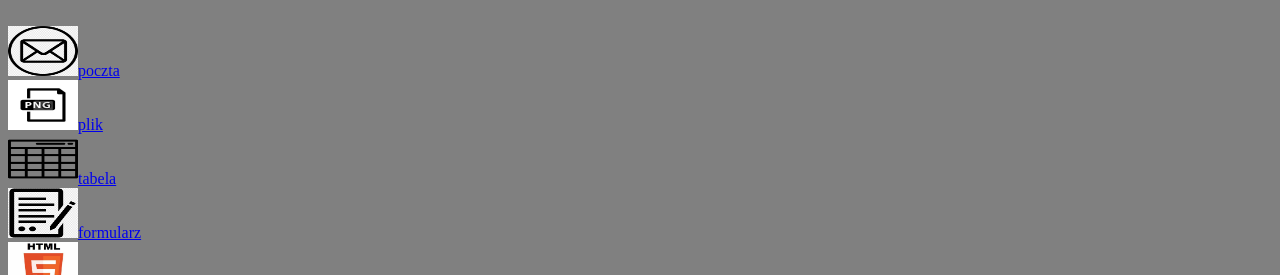
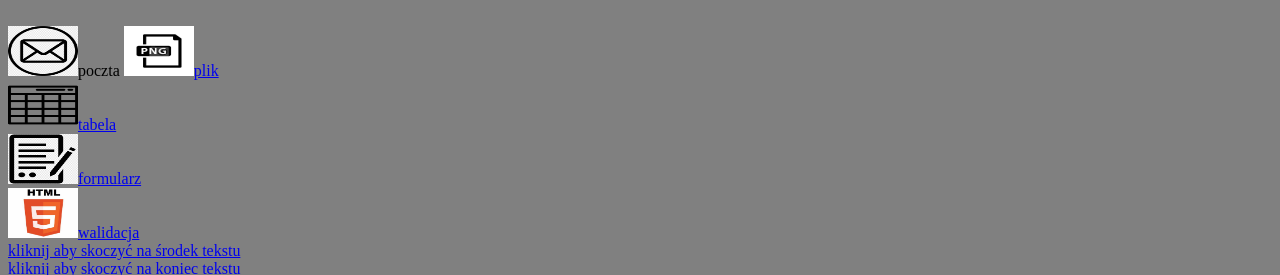
Before and after one commit to fasolka092/fasolka092.github.io, a plain HTML site: page index.html in a window 1280 px wide. Shown: the top 275 px of the page. Drawn offline with Linux system fonts and the light colour scheme.

Commit message:
Update index.html

```diff
--- a/index.html
+++ b/index.html
@@ -6,7 +6,7 @@
             </head>
               <body>
                <A NAME="punkt_poczatek"></A> <br>
-                  <A href=" poczta_Dziewulski.html"><img src="email.png" border=0 width=70 height=50>poczta</A> <br>
+                  <img src="email.png" border=0 width=70 height=50 alt="Ikona poczty">poczta
                   <A href=" plik_Dziewulski.html"><img src="plik.png" border=0 width=70 height=50>plik</A> <br>
                   <A href=" tabela_Dziewulski.html"><img src="tabela.png" border=0 width=70 height=50>tabela</A> <br>
                   <A href=" formularz_Dziewulski.html"><img src="formularz.png" border=0 width=70 height=50>formularz</A> <br>
```
